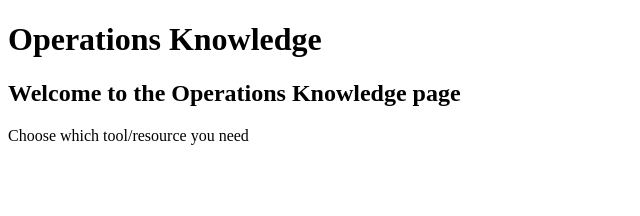
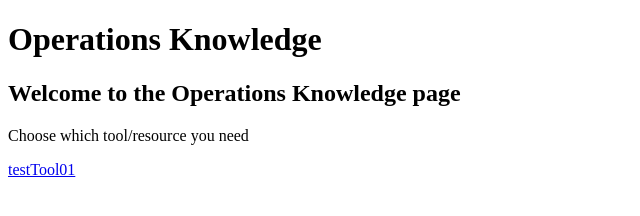
Before and after one commit to richdrob/Operations-Knowledge-Demo-02, a plain HTML site: page index.html in a window 1280 px wide. Shown: the whole page, without its empty margins (0-640 px from the left). Drawn offline with Linux system fonts and the light colour scheme.

Commit message:
Update index.html

```diff
--- a/index.html
+++ b/index.html
@@ -9,7 +9,7 @@
   <h2> Welcome to the Operations Knowledge page</h2>
 <p>Choose which tool/resource you need </p>
 
-
+<a href="testPage01.md">testTool01</a>
 
 </body>
 </html>
```
